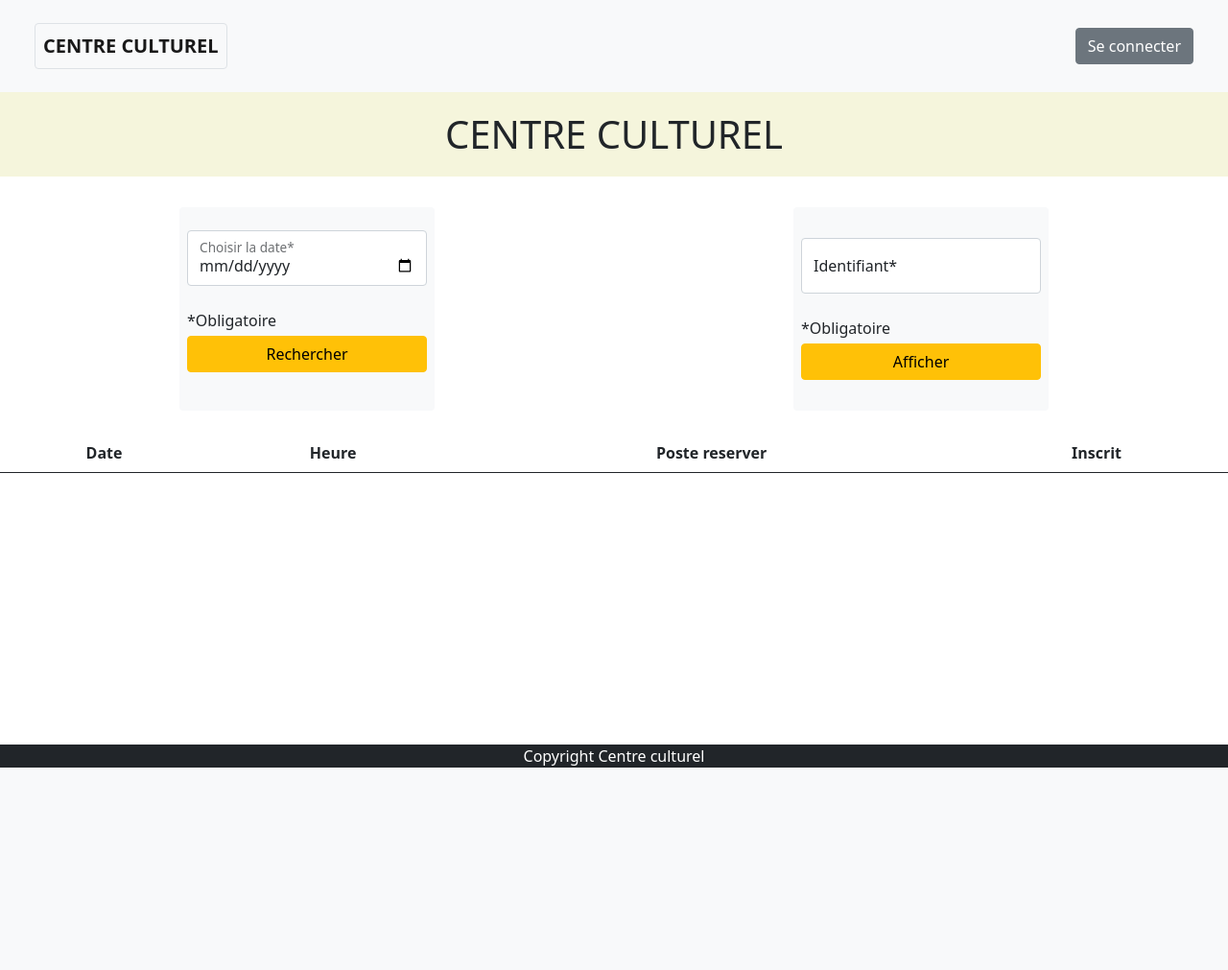
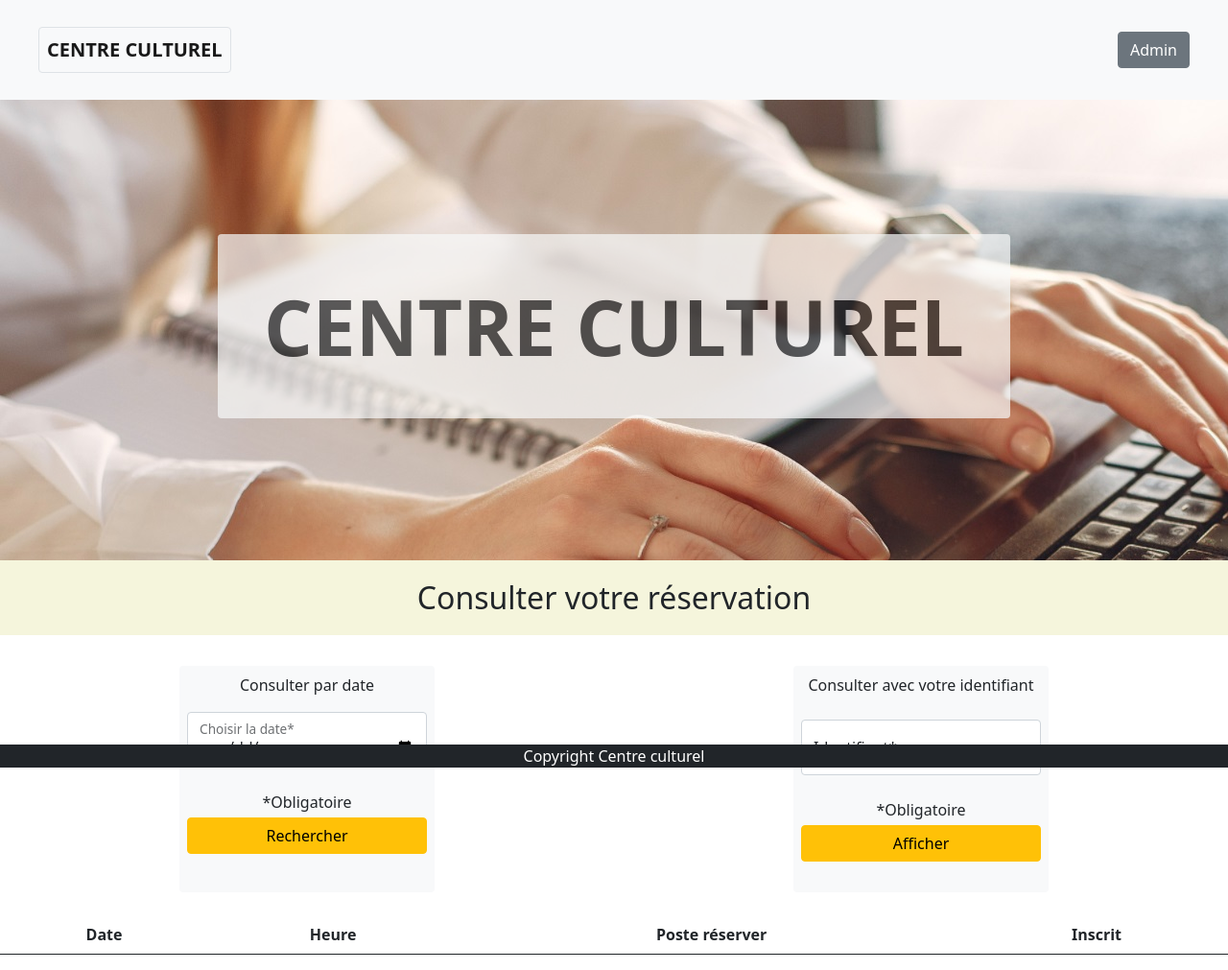
Before and after one commit to Drake974/Test-technique, a PHP site: page /src/views/home.php in a window 1280 px wide. Shown: the whole page at 96% size. Before the commit the page ends 800 px from the top, so only its background shows below. Run offline with PHP 8.4, Linux system fonts and the light colour scheme; lists and menus that the app fills with data are empty.

Commit message:
mise e nforme

```diff
--- a/src/class/Connection.php
+++ b/src/class/Connection.php
@@ -5,7 +5,7 @@
 
     public static function getPDO (): PDO
     {
-        //  $pdo = new PDO('mysql:host=127.0.0.1;dbname=culturel;charset=utf8', 'root', '');
+        // $pdo = new PDO('mysql:host=127.0.0.1;dbname=culturel;charset=utf8', 'root', '');
          $pdo = new PDO('mysql:host=db4free.net;port=3306;dbname=culturel;charset=utf8', 'saminadin', 'mercredi');
         $pdo->setAttribute(PDO::ATTR_EMULATE_PREPARES, false);
         $pdo->setAttribute(PDO::ATTR_ERRMODE, PDO::ERRMODE_EXCEPTION);
--- a/src/elements/header.php
+++ b/src/elements/header.php
@@ -47,7 +47,7 @@
         <!-- navbar -->
         <nav class="navbar navbar-expand-lg navbar-light bg-light p-4">
             <div class="container-fluid">
-                <a class="navbar-brand fw-bold border p-2 rounded" href="../views/home.php">CENTRE CULTUREL</a>
+                <a class="navbar-brand fw-bold border m-1 p-2 rounded" href="../views/home.php">CENTRE CULTUREL</a>
                 <button class="navbar-toggler" type="button" data-bs-toggle="collapse"
                     data-bs-target="#navbarTogglerDemo02" aria-controls="navbarTogglerDemo02" aria-expanded="false"
                     aria-label="Toggle navigation">
@@ -57,7 +57,7 @@
                     <ul class="navbar-nav  mb-2 mb-lg-0 ms-auto">
                         <?php if($_SESSION['isLoggedIn']):?>
                         <li class="nav-item">
-                            <a href="../views/userDashboard.php" type="button" class="btn btn-secondary ms-1 me-1 menu">
+                            <a href="../views/userDashboard.php" type="button" class="btn btn-secondary m-1 menu">
                                 <svg xmlns="http://www.w3.org/2000/svg" width="16" height="16" fill="currentColor"
                                     class="bi bi-people-fill" viewBox="0 0 16 16">
                                     <path
@@ -71,7 +71,7 @@
                         </li>
                         <?php endif;?>
                         <?php if($_SESSION['isLoggedIn']):?>
-                        <li><a href="../views/computerDashboard.php" type="button" class="btn btn-secondary ms-1 me-1"
+                        <li><a href="../views/computerDashboard.php" type="button" class="btn btn-secondary m-1"
                                 menu>
                                 <svg xmlns="http://www.w3.org/2000/svg" width="16" height="16" fill="currentColor"
                                     class="bi bi-laptop-fill" viewBox="0 0 16 16">
@@ -83,7 +83,7 @@
                         <?php endif;?>
                         <?php if($_SESSION['isLoggedIn']):?>
                         <li><a href="../views/bookingDashboard.php" type="button"
-                                class="btn btn-secondary ms-1 me-1 menu">
+                                class="btn btn-secondary m-1 menu">
                                 <svg xmlns="http://www.w3.org/2000/svg" width="16" height="16" fill="currentColor"
                                     class="bi bi-gear" viewBox="0 0 16 16">
                                     <path
@@ -96,12 +96,11 @@
                         <?php endif;?>
                         <?php if(!$_SESSION['isLoggedIn']):?>
                         <li class="nav-item">
-                            <a href="../views/login.php" type="button" class="btn btn-secondary" aria-current="page">Se
-                                connecter</a>
+                            <a href="../views/login.php" type="button" class="btn btn-secondary m-1" aria-current="page">Admin</a>
                         </li>
                         <?php else:?>
                         <li class="nav-item">
-                            <a href="../controllers/logout.php" type="button" class=" btn btn-secondary"
+                            <a href="../controllers/logout.php" type="button" class=" btn btn-danger m-1"
                                 aria-current="page"><svg xmlns="http://www.w3.org/2000/svg" width="16" height="16"
                                     fill="currentColor" class="bi bi-box-arrow-right" viewBox="0 0 16 16">
                                     <path fill-rule="evenodd"
--- a/src/models/bookingAddManagement.php
+++ b/src/models/bookingAddManagement.php
@@ -7,7 +7,7 @@ $error = null;
 
 
 //Validation des données cote serveur + securite specialchars
-$inputRequired = ['date_poste', 'id_poste', 'time_date'];
+$inputRequired = ['date_poste', 'id_poste', 'time_date','booking_user_id'];
 foreach($inputRequired as $value){
     if($_POST["$value"] == ""){
         $error = true;
--- a/src/style/style.css
+++ b/src/style/style.css
@@ -6,7 +6,6 @@ body{
     padding:0;
     font-family: sans-serif;
     overflow-x: hidden;
-
 
 }
 .dashboard{
@@ -30,7 +29,7 @@ body{
 .form-tables{
     min-height: 100px;
 }
-h1, h2{
+h2{
     background-color: beige;
     padding-top: 20px;
     padding-bottom: 20px;
@@ -38,3 +37,9 @@ h1, h2{
 .menu{
     width: 220px;
 }
+.bg-header{
+    background: url(../images/ordinateur.jpg);
+    height: 60vh;
+}
+.bg-title{opacity: 0.7;
+}
--- a/src/views/home.php
+++ b/src/views/home.php
@@ -1,13 +1,18 @@
 <?php require_once(dirname(__DIR__).'/controllers/session/session.php'); ?>
 <?php require_once(dirname(__DIR__).'/elements/header.php');?>
 <?php require_once(dirname(__DIR__).'/models/showHome.php');?>
-
-<h1 class="text-center">CENTRE CULTUREL</h1>
+<div class="bg-header d-flex justify-content-center align-items-center">
+  <div class="bg-title">
+<h1 class="bg-light rounded fw-bold display-1 p-5">CENTRE CULTUREL</h1>
+</div>
+</div>
+<h2 class="text-center">Consulter votre réservation</h2>
 
 <div class="row">
     <div class="col">
-        <div class="d-flex justify-content-around mb-4 mt-4 flex-wrap">
+        <div class="d-flex flex-wrap justify-content-around mb-4 mt-4 flex-wrap text-center">
             <form action="" method="post" id="homeDateChoose" class="bg-light p-2 rounded">
+              <p class="text-center">Consulter par date</p>
                 <div class="form-floating  mb-4 mt-3">
                     <input type="date" class="form-control form-date" id="floatingHome" placeholder="00/00/0000"
                         name="search_date" required>
@@ -22,6 +27,7 @@
             <!-- recherche par l'identifiant -->
 
             <form action="" method="POST" class="bg-light p-2 rounded" id="homeIdentity">
+            <p class="text-center">Consulter avec votre identifiant</p>
                 <div class="mb-4 mt-4">
                     <div class="form-floating mb-4">
                         <input type="number" class="form-control form-date" id="floatingChoose" placeholder="0000"
@@ -34,8 +40,8 @@
                             id="show_register">Afficher</button>
                     </div>
                     <?php if(isset($_POST["show_register"]) and !$users){
-  echo('<p class=text-center>Aucune réservation</p>');
-};?>
+                      echo('<p class=text-center>Aucune réservation</p>');
+                    };?>
                 </div>
             </form>
         </div>
@@ -45,7 +51,7 @@
                     <tr>
                         <th scope="col" class="text-center">Date</th>
                         <th scope="col" class="text-center">Heure</th>
-                        <th scope="col" class="text-center">Poste reserver</th>
+                        <th scope="col" class="text-center">Poste réserver</th>
                         <th scope="col" class="text-center">Inscrit</th>
 
                     </tr>
@@ -79,9 +85,9 @@
         <?php endif;?>
         </tbody>
         </table>
-    </div>
+  </div>
 </div>
-</div>
+
 
 
 <?php require_once(dirname(__DIR__).'/elements/footer.php');?>
--- a/src/views/login.php
+++ b/src/views/login.php
@@ -3,8 +3,9 @@
 <div class="row">
     <div class="col">
 
-        <div class="d-flex justify-content-center mt-5">
+        <div class="d-flex  justify-content-center mt-5">
             <form action="../models/loginConnect.php" method="POST" class="form-login border shadow p-4" id="loginPage">
+            <h3 class="text-center mb-4">Se connecter</h3>
                 <?php if(isset($_SESSION['flash'])):?>
                 <?php if($_SESSION['flash'][0] == "Success"):?>
                 <div class="alert alert-success">
```
Also changed, not shown: src/elements/bookingManagement.php (+10 -4 lines), src/controllers/login.php (deleted), src/images/ordinateur.jpg (added).
